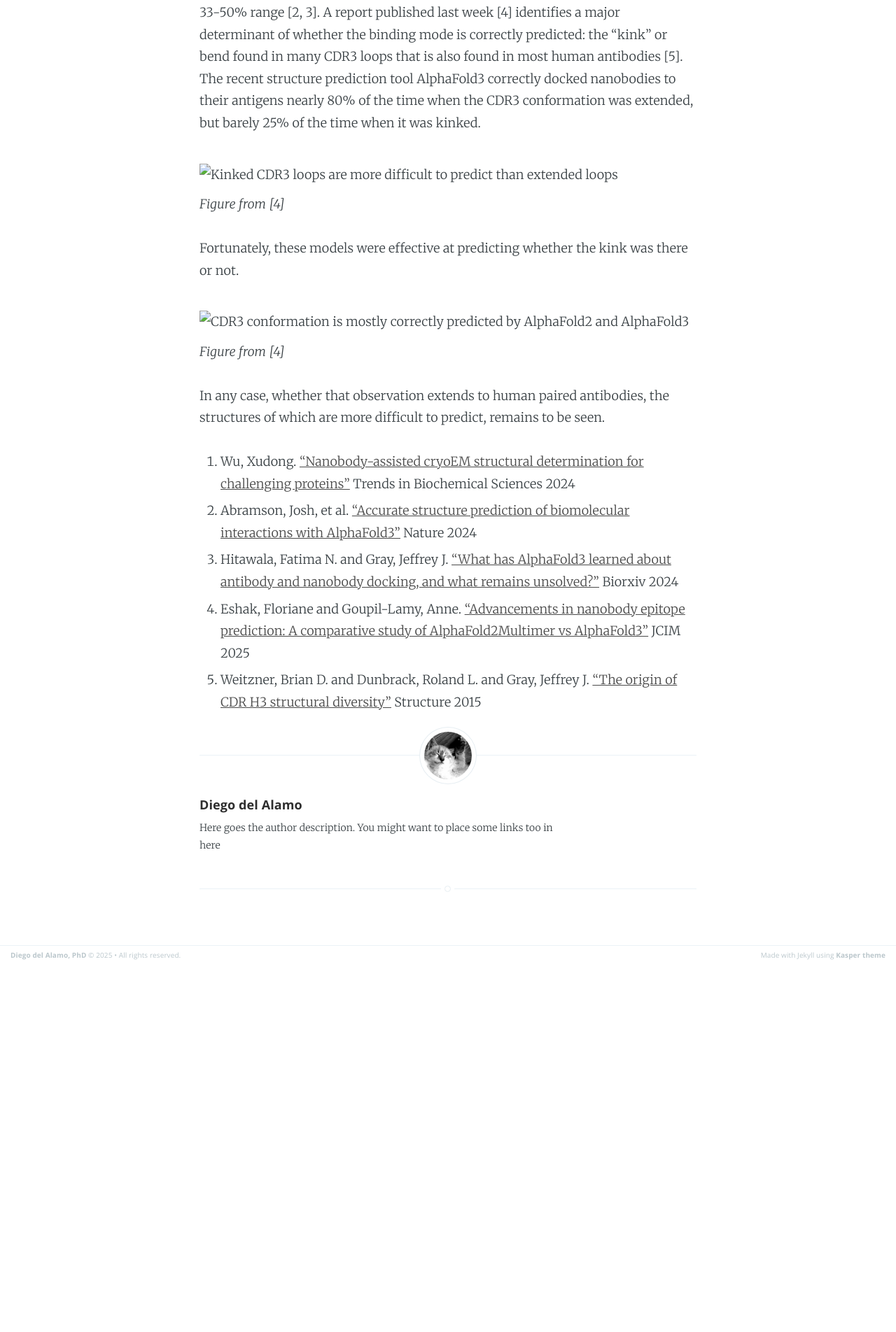
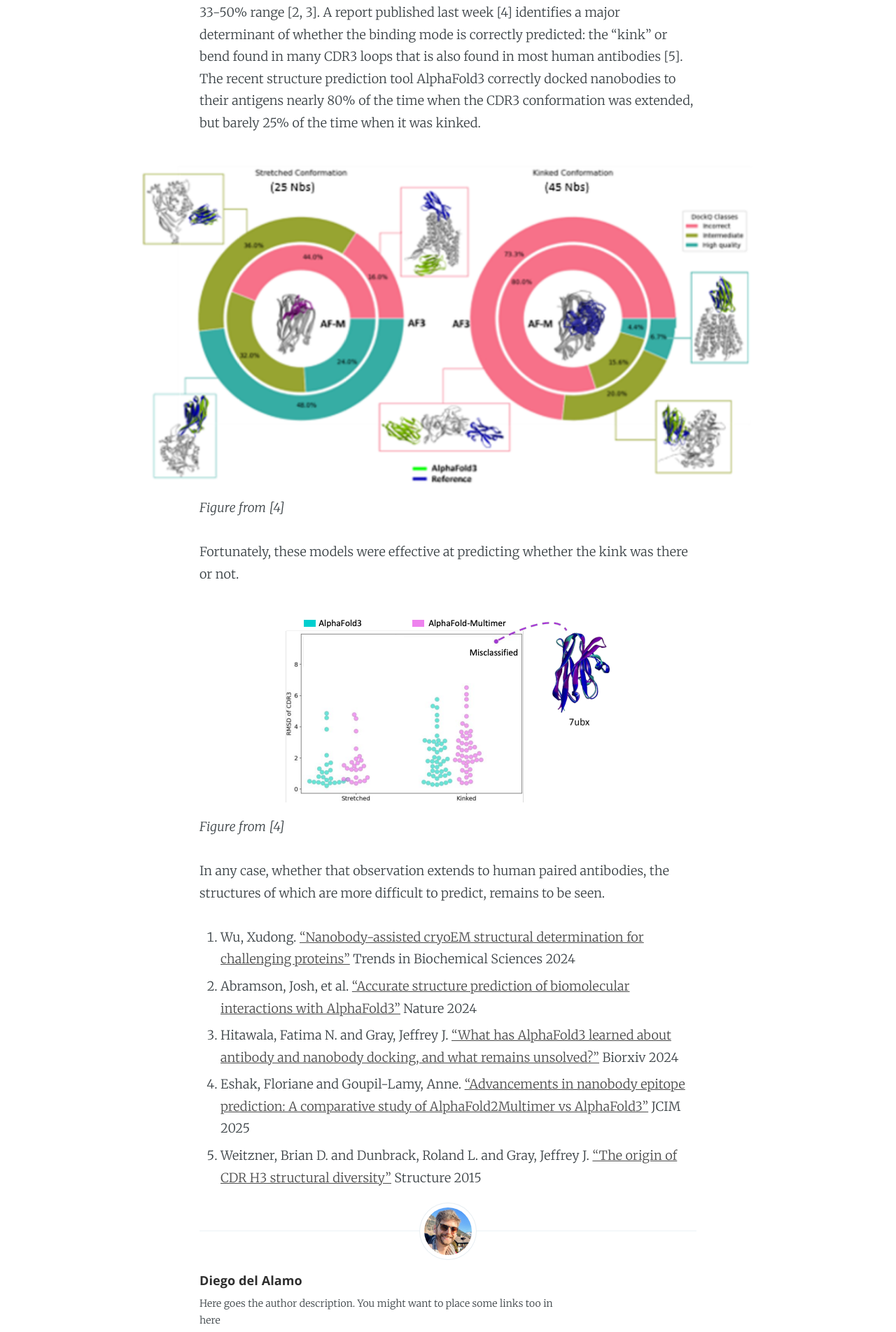
Before and after one commit to delalamo/delalamo.github.io, a Jekyll site: the page built from _posts/2025-9-2-test.markdown, in a window 1280 px wide. Shown: the part 541-2445 px from the top of the page at 70% size. Built offline with Jekyll 4.4.1, drawn with Linux system fonts in a browser that asks for light colours; before the commit the page ends 1921 px from its top, so only the background shows below that.

Commit message:
Attempting to embed images

```diff
--- a/_posts/2025-9-2-test.markdown
+++ b/_posts/2025-9-2-test.markdown
@@ -8,12 +8,12 @@ Four years after the protein folding problem was allegedly solved, we still can'
 
 Nanobodies are single-domain antibodies used as clinical therapeutics and experimental reagents for tasks such as bulking up protein structures for cryo-EM [1]. Despite their smaller size, they share the same difficulties as traditional antibodies when it comes to structure prediction, namely the inability to reliably predict how and where they bind their targets, with success rates ranging in the 33-50% range [2, 3]. A report published last week [4] identifies a major determinant of whether the binding mode is correctly predicted: the "kink" or bend found in many CDR3 loops that is also found in most human antibodies [5]. The recent structure prediction tool AlphaFold3 correctly docked nanobodies to their antigens nearly 80% of the time when the CDR3 conformation was extended, but barely 25% of the time when it was kinked.
 
-![Kinked CDR3 loops are more difficult to predict than extended loops]({{ site.baseurl }}/_assets/2025_09_02_A.png)
+![Kinked CDR3 loops are more difficult to predict than extended loops](/delalamo.github.io/assets/post_images/2025_09_02/2025_09_02_A.png)
 *Figure from [4]*
 
 Fortunately, these models were effective at predicting whether the kink was there or not.
 
-![CDR3 conformation is mostly correctly predicted by AlphaFold2 and AlphaFold3]({{ site.baseurl }}/_assets/2025_09_02_B.png)
+![CDR3 conformation is mostly correctly predicted by AlphaFold2 and AlphaFold3](/delalamo.github.io/assets/post_images/2025_09_02/2025_09_02_B.png)
 *Figure from [4]*
 
 In any case, whether that observation extends to human paired antibodies, the structures of which are more difficult to predict, remains to be seen.
```
Also changed, not shown: assets/images/profile.png, assets/post_images/2025_09_02/2025_09_02_A.png (renamed from _assets/2025_09_02_A.png), assets/post_images/2025_09_02/2025_09_02_B.png (renamed from _assets/2025_09_02_B.png).
